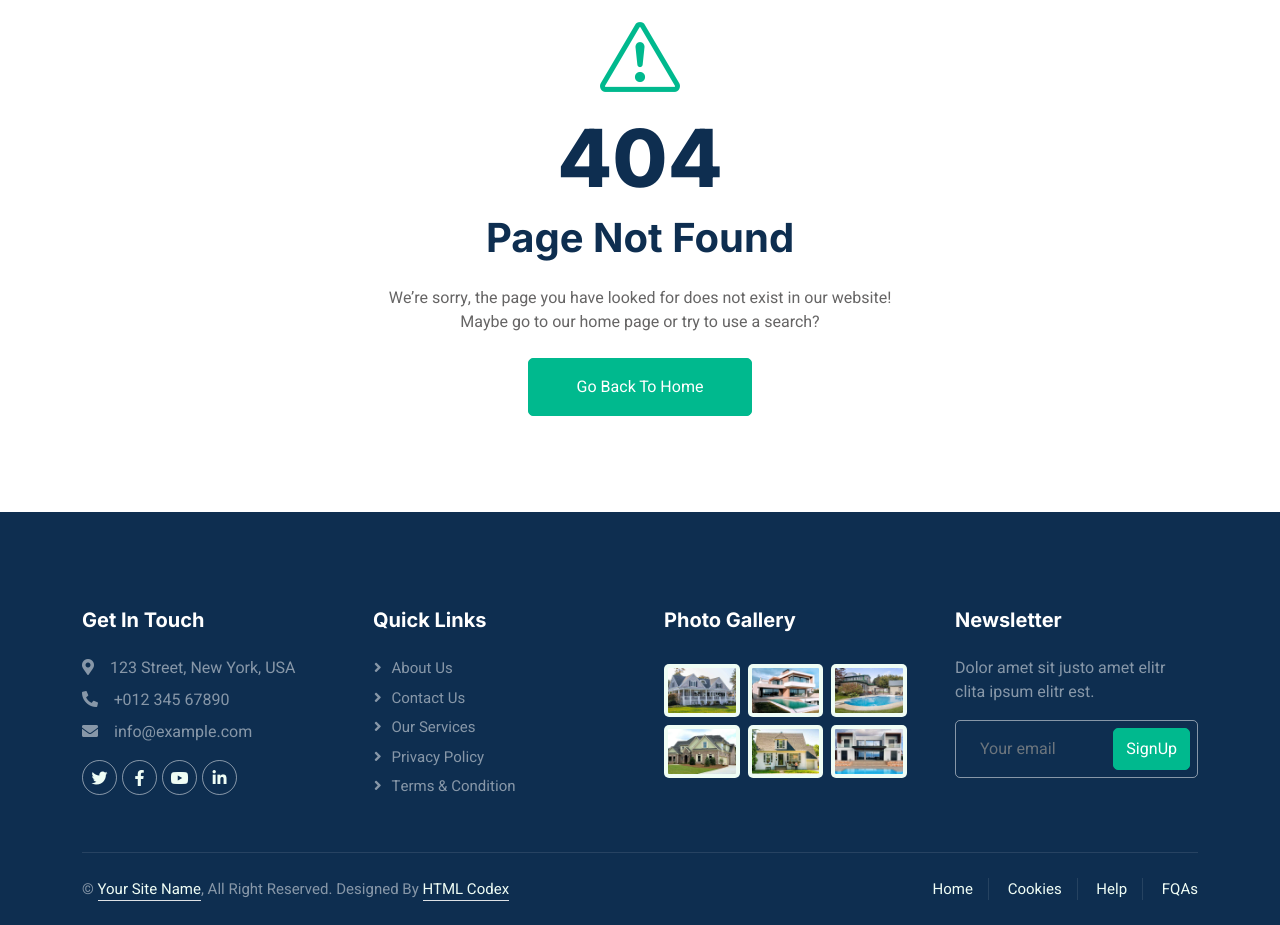
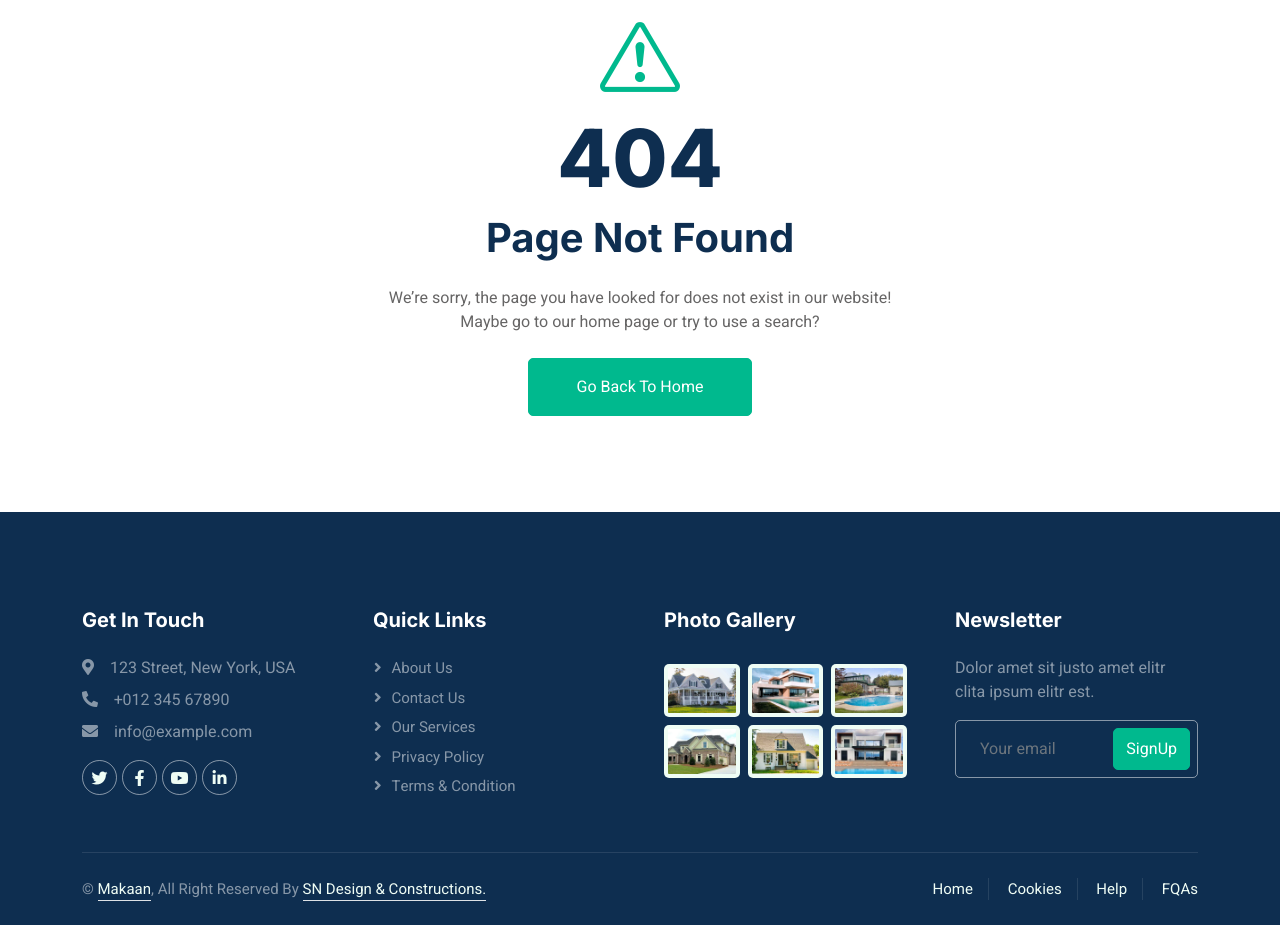
Before and after one commit to irshad-basha-shaik/makaan, a plain HTML site: page 404.html in a window 1280 px wide. Shown: the part 656-1581 px from the top of the page. Drawn offline with nearby package versions, Linux system fonts and the light colour scheme.

Commit message:
second commit

```diff
--- a/404.html
+++ b/404.html
@@ -217,10 +217,10 @@
                 <div class="copyright">
                     <div class="row">
                         <div class="col-md-6 text-center text-md-start mb-3 mb-md-0">
-                            &copy; <a class="border-bottom" href="#">Your Site Name</a>, All Right Reserved.
+                            &copy; <a class="border-bottom" href="#">Makaan</a>, All Right Reserved
 
 							<!--/*** This template is free as long as you keep the footer author’s credit link/attribution link/backlink. If you'd like to use the template without the footer author’s credit link/attribution link/backlink, you can purchase the Credit Removal License from "https://htmlcodex.com/credit-removal". Thank you for your support. ***/-->
-							Designed By <a class="border-bottom" href="https://htmlcodex.com">HTML Codex</a>
+							By <a class="border-bottom" href="https://htmlcodex.com">SN Design & Constructions.</a>
                         </div>
                         <div class="col-md-6 text-center text-md-end">
                             <div class="footer-menu">
```
Also changed, not shown: about.html (+2 -2 lines), contact.html (+2 -2 lines), index.html (+2 -2 lines), property-agent.html (+2 -2 lines), property-list.html (+2 -2 lines), property-type.html (+2 -2 lines), testimonial.html (+2 -2 lines), img/logo.jpeg (added).
